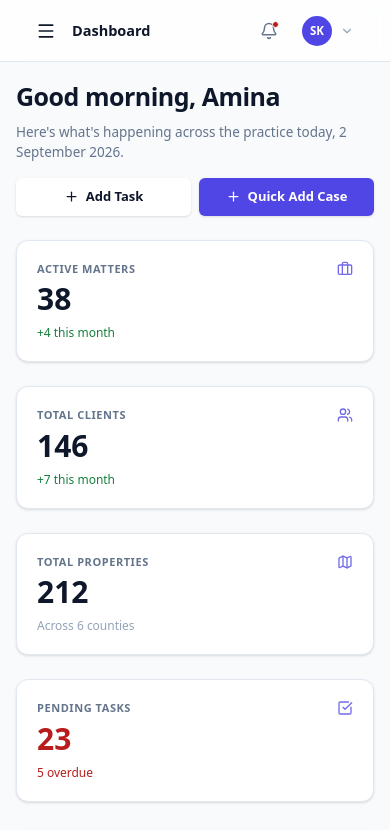
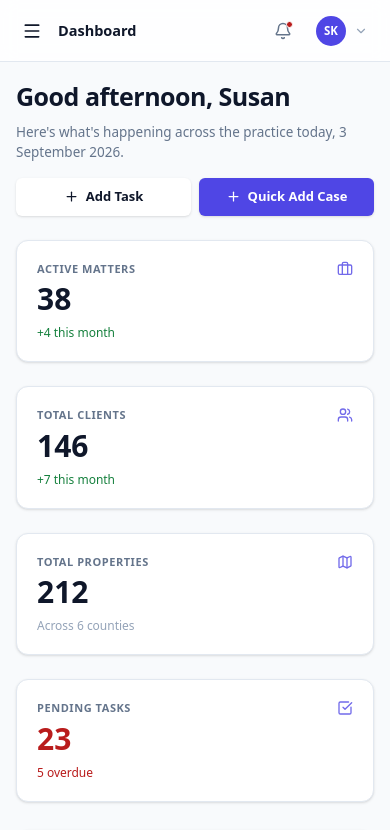
Before and after one commit to Mwabonje/Kai-Law-Firm, a React (Vite) app: page / in a window 390 px wide. Shown: the top 830 px of the page. Built offline with nearby package versions, Linux system fonts and the light colour scheme.

Commit message:
feat(dashboard): add dynamic greeting and timezone-aware date
- Implemented EAT (Nairobi) timezone logic for the dashboard date and greeting.
- Updated dashboard layout to use responsive padding for the top navigation.

```diff
--- a/src/components/Layout.tsx
+++ b/src/components/Layout.tsx
@@ -96,7 +96,7 @@ export function Layout({ children, activeView, setActiveView, viewTitle }: Layou
       {/* Main Content */}
       <div className="flex-1 min-w-0 flex flex-col md:ml-[260px]">
         {/* Topbar */}
-        <header className="h-[62px] bg-white/82 backdrop-blur-[8px] border-b border-border-main flex items-center justify-between px-[30px] sticky top-0 z-30">
+        <header className="h-[62px] bg-white/82 backdrop-blur-[8px] border-b border-border-main flex items-center justify-between px-4 md:px-[30px] sticky top-0 z-30">
           <div className="flex items-center gap-[10px] min-w-0">
             <button
               className="md:hidden bg-transparent border-none text-text-main p-1.5 outline-none focus-visible:ring-2 focus-visible:ring-gold"
--- a/src/views/DashboardView.tsx
+++ b/src/views/DashboardView.tsx
@@ -6,12 +6,33 @@ import { Plus, FileText, Briefcase, Users, Map, CheckSquare } from 'lucide-react
 export function DashboardView({ onNavigate }: { onNavigate: (view: string) => void }) {
   const [isQuickAddOpen, setIsQuickAddOpen] = useState(false);
 
+  // Dynamic greeting and date in EAT (East Africa Time)
+  const now = new Date();
+  const eatDateFormatter = new Intl.DateTimeFormat('en-GB', {
+    timeZone: 'Africa/Nairobi',
+    day: 'numeric',
+    month: 'long',
+    year: 'numeric',
+  });
+  const dateString = eatDateFormatter.format(now);
+
+  const eatHourFormatter = new Intl.DateTimeFormat('en-US', {
+    timeZone: 'Africa/Nairobi',
+    hour: 'numeric',
+    hour12: false,
+  });
+  const hour = parseInt(eatHourFormatter.format(now), 10);
+
+  let greeting = 'Good evening';
+  if (hour >= 5 && hour < 12) greeting = 'Good morning';
+  else if (hour >= 12 && hour < 18) greeting = 'Good afternoon';
+
   return (
     <div className="animate-in fade-in duration-300">
       <div className="flex flex-col sm:flex-row sm:items-start justify-between gap-4 mb-6">
         <div>
-          <h1 className="font-serif text-[25px] font-bold text-ink tracking-[-0.02em]">Good morning, Amina</h1>
-          <p className="text-[13.5px] text-text-soft mt-1.5 max-w-[560px]">Here's what's happening across the practice today, 2 September 2026.</p>
+          <h1 className="font-serif text-[25px] font-bold text-ink tracking-[-0.02em]">{greeting}, Susan</h1>
+          <p className="text-[13.5px] text-text-soft mt-1.5 max-w-[560px]">Here's what's happening across the practice today, {dateString}.</p>
         </div>
         <div className="flex gap-2 shrink-0 w-full sm:w-auto">
           <Button variant="secondary" className="flex-1 sm:flex-none justify-center" onClick={() => {}}>
```
